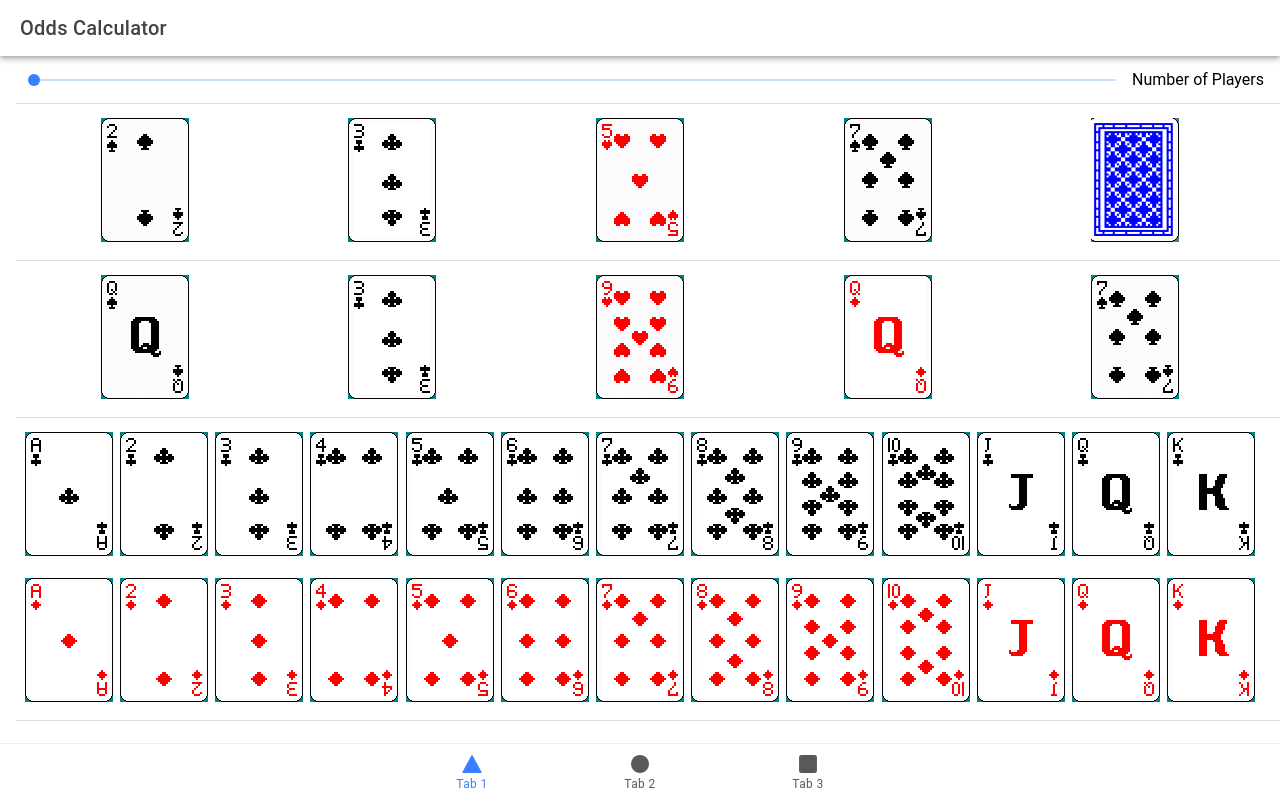
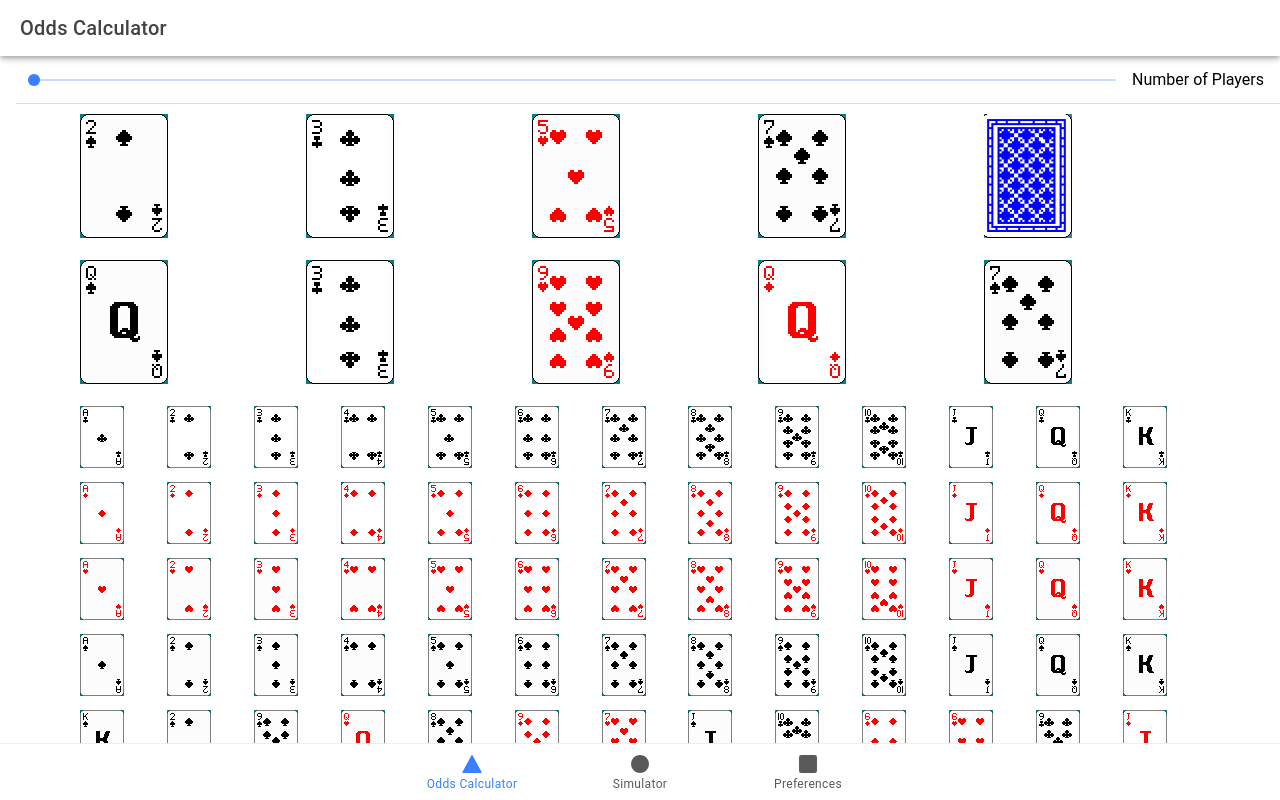
Before and after one commit to AdrianoAugustoFreire/two-to-seven-draw-poker, a React (Vite) app: page /tab1 in a window 1280 px wide. Built offline with nearby package versions, Linux system fonts and the light colour scheme.

Commit message:
full deck, render, shuffled deck tabs named

```diff
--- a/src/App.tsx
+++ b/src/App.tsx
@@ -57,15 +57,15 @@ const App: React.FC = () => (
         <IonTabBar slot="bottom">
           <IonTabButton tab="tab1" href="/tab1">
             <IonIcon aria-hidden="true" icon={triangle} />
-            <IonLabel>Tab 1</IonLabel>
+            <IonLabel>Odds Calculator</IonLabel>
           </IonTabButton>
           <IonTabButton tab="tab2" href="/tab2">
             <IonIcon aria-hidden="true" icon={ellipse} />
-            <IonLabel>Tab 2</IonLabel>
+            <IonLabel>Simulator</IonLabel>
           </IonTabButton>
           <IonTabButton tab="tab3" href="/tab3">
             <IonIcon aria-hidden="true" icon={square} />
-            <IonLabel>Tab 3</IonLabel>
+            <IonLabel>Preferences</IonLabel>
           </IonTabButton>
         </IonTabBar>
       </IonTabs>
--- a/src/components/Deck.tsx
+++ b/src/components/Deck.tsx
@@ -1,9 +1,11 @@
-import { IonCol, IonGrid, IonRow, IonContent, IonItem } from '@ionic/react';
+import { IonCol, IonGrid, IonRow, IonItem } from '@ionic/react';
 
 import DeckTypes from './DeckTypes';
 import PlayingCard from './PlayingCard';
-import Suits from './Suits';
 
+interface ContainerProps {
+	display: string;
+}
 export interface Deck {
 	cards: [];
 	deckType: DeckTypes;
@@ -14,10 +16,32 @@ export interface Card {
 	value: string
 }
 
-export function getFullDeck(): Card[] {
+const Deck: React.FC<ContainerProps> = ({ display }) => {
+	if (display === 'full') {
+		return (<>{fullDeck()}</>)
+	} else {
+		return (<>{getShuffledDeck()}</>)
+	}
+};
+
+export function fullDeck(): React.ReactNode {
+
+	const fullDeck = getCardsOfFullDeck();
+
+	return renderDeck(fullDeck);
+}
+
+export function getShuffledDeck(): React.ReactNode {
+
+	const shuffledCards = shuffleArray(getCardsOfFullDeck());
+
+	return renderDeck(shuffledCards);
+}
+
+export function getCardsOfFullDeck(): Card[] {
   	const values: string[] = ["1", "2", "3", "4", "5", "6", "7", "8", "9", "10", "11", "12", "13"];
 	const deck: Card[] = [];
-	for (var s = 0; s <= 4; s++) {
+	for (var s = 0; s < 4; s++) {
 		for (const value of values) {
 			deck.push({ suit: s, value });
 		}
@@ -34,30 +58,37 @@ export function shuffleArray<T>(array: T[]): T[] {
   return shuffledArray;
 }
 
-export function fullDeck() {
-	<IonItem>
-		<IonGrid fixed={true}>
-			<IonRow>
-				{
-					getFullDeck().map( card =>
-						<IonCol><PlayingCard suit={card.suit} value={card.value} open={true}></PlayingCard></IonCol>
-				)}
-			</IonRow>
-		</IonGrid>
-	</IonItem>
-}
-
-export function shuffledDeck() {
-	<IonItem>
-		<IonGrid fixed={true}>
-			<IonRow>
-				{
-					shuffleArray(getFullDeck()).map( card =>
-						<IonCol><PlayingCard suit={card.suit} value={card.value} open={true}></PlayingCard></IonCol>
-				)}
-			</IonRow>
-		</IonGrid>
-	</IonItem>
+function renderDeck(cardsToRender: Card[]): React.ReactNode {
+	return  <>
+		<IonRow className='deck'>
+			{cardsToRender.slice(0, 13).map( card =>
+				<IonCol>
+					<PlayingCard suit={card.suit} value={card.value} open={true} width={44} height={62}></PlayingCard>
+				</IonCol>
+			)}
+		</IonRow>
+		<IonRow className='deck'>
+			{cardsToRender.slice(13, 26).map(card =>
+				<IonCol>
+					<PlayingCard suit={card.suit} value={card.value} open={true} width={44} height={62}></PlayingCard>
+				</IonCol>
+			)}
+		</IonRow>
+		<IonRow className='deck'>
+			{cardsToRender.slice(26, 39).map(card =>
+				<IonCol>
+					<PlayingCard suit={card.suit} value={card.value} open={true} width={44} height={62}></PlayingCard>
+				</IonCol>
+			)}
+		</IonRow>
+		<IonRow className='deck'>
+			{cardsToRender.slice(39, 52).map(card =>
+				<IonCol>
+					<PlayingCard suit={card.suit} value={card.value} open={true} width={44} height={62}></PlayingCard>
+				</IonCol>
+			)}
+		</IonRow>
+	</>
 }
 
 export default Deck;
--- a/src/components/PlayingCard.tsx
+++ b/src/components/PlayingCard.tsx
@@ -5,18 +5,17 @@ interface ContainerProps {
 	suit: Suits;
 	value: string;
 	open: boolean;
+	width: number;
+	height: number;
 }
 
-const PlayingCard: React.FC<ContainerProps> = ({ suit, value, open }) => {
-	var imageName = 'assets/imgs/card-back-blue.png'
+const PlayingCard: React.FC<ContainerProps> = ({ suit, value, open, width, height}) => {
+	var imageName = 'assets/imgs/card-back-blue.png';
 	if (open) {
 		imageName = 'assets/imgs/' + suit + '-' + value + '.png'
 	}
-	return (
-		<div className="container">
-			<img width={88} height={124} src={imageName}></img>
-		</div>
-	);
+
+	return (<img width={width} height={height} src={imageName}></img>);
 };
 
 export default PlayingCard;
--- a/src/components/PlayingCardSelector.tsx
+++ b/src/components/PlayingCardSelector.tsx
@@ -4,14 +4,15 @@ import Suits from './Suits';
 interface ContainerProps {
 	suit: Suits;
 	value: string;
+	size: string;
 }
 
-const PlayingCardSelector: React.FC<ContainerProps> = ({ suit, value }) => {
+const PlayingCardSelector: React.FC<ContainerProps> = ({ suit, value, size }) => {
 
 	let	imageName = 'assets/imgs/' + suit + '-' + value + '.png'
 	return (
 		<div className="container">
-			<img width={44} height={62} src={imageName}></img>
+			<img width={size == 'small' ? 22 : 44} height={size == 'small' ? 31: 62} src={imageName}></img>
 		</div>
 	);
 };
--- a/src/pages/Tab1.css
+++ b/src/pages/Tab1.css
@@ -1,10 +1,19 @@
 ion-grid {
+	/* min-height: 146px; */
+}
+
+ion-row {
+}
+
+.cards {
 	min-height: 146px;
 }
 
-ion-row {
-	min-height: 146px;
+.deck {
+	min-height: 73;
 }
+
+
 
 /* ion-row.chooser {
 	min-height: 73px;
--- a/src/pages/Tab1.tsx
+++ b/src/pages/Tab1.tsx
@@ -7,13 +7,7 @@ import Suits from '../components/Suits';
 
 import './Tab1.css';
 import { useState } from 'react';
-
-export interface Deck {
-  Cards: []
-}
-export interface Player {
-  Deck: Deck
-}
+import Deck, { fullDeck } from '../components/Deck';
 
 // const [ players, setPlayers ] = useState<Player[]> ([])
 
@@ -36,64 +30,27 @@ const Tab1: React.FC = () => {
             {/* onIonChange={({ detail }) => console.log('ionChange emitted value: ' + detail.value)} */}
           </IonRange>
         </IonItem>
-          <IonItem>
         <IonGrid fixed={true}>
-              <IonRow>
-                <IonCol><PlayingCard suit={Suits.spades} value={'2'} open={true}></PlayingCard></IonCol>
-                <IonCol><PlayingCard suit={Suits.clubs} value={'3'} open={true}></PlayingCard></IonCol>
-                <IonCol><PlayingCard suit={Suits.hearts} value={'5'} open={true}></PlayingCard></IonCol>
-                <IonCol><PlayingCard suit={Suits.spades} value={'7'} open={true}></PlayingCard></IonCol>
-                <IonCol><PlayingCard suit={Suits.diamonds} value={'4'} open={false}></PlayingCard></IonCol>
+          <IonRow className='cards'>
+            <IonCol><PlayingCard suit={Suits.spades} value={'2'} open={true} width={88} height={124}></PlayingCard></IonCol>
+            <IonCol><PlayingCard suit={Suits.clubs} value={'3'} open={true} width={88} height={124}></PlayingCard></IonCol>
+            <IonCol><PlayingCard suit={Suits.hearts} value={'5'} open={true} width={88} height={124}></PlayingCard></IonCol>
+            <IonCol><PlayingCard suit={Suits.spades} value={'7'} open={true} width={88} height={124}></PlayingCard></IonCol>
+            <IonCol><PlayingCard suit={Suits.diamonds} value={'4'} open={false} width={88} height={124}></PlayingCard></IonCol>
           </IonRow>
+          <IonRow className='cards'>
+            <IonCol><PlayingCard suit={Suits.spades} value={'12'} open={true} width={88} height={124}></PlayingCard></IonCol>
+            <IonCol><PlayingCard suit={Suits.clubs} value={'3'} open={true} width={88} height={124}></PlayingCard></IonCol>
+            <IonCol><PlayingCard suit={Suits.hearts} value={'9'} open={true} width={88} height={124}></PlayingCard></IonCol>
+            <IonCol><PlayingCard suit={Suits.diamonds} value={'12'} open={true} width={88} height={124}></PlayingCard></IonCol>
+            <IonCol><PlayingCard suit={Suits.spades} value={'7'} open={true} width={88} height={124}></PlayingCard></IonCol>
+          </IonRow>
+          <Deck display={'full'}></Deck>
+          <Deck display={'shuffled'}></Deck>
         </IonGrid>
-          </IonItem>
-          <IonItem>
-            <IonGrid fixed={true}>
-              <IonRow>
-                <IonCol><PlayingCard suit={Suits.spades} value={'12'} open={true}></PlayingCard></IonCol>
-                <IonCol><PlayingCard suit={Suits.clubs} value={'3'} open={true}></PlayingCard></IonCol>
-                <IonCol><PlayingCard suit={Suits.hearts} value={'9'} open={true}></PlayingCard></IonCol>
-                <IonCol><PlayingCard suit={Suits.diamonds} value={'12'} open={true}></PlayingCard></IonCol>
-                <IonCol><PlayingCard suit={Suits.spades} value={'7'} open={true}></PlayingCard></IonCol>
-              </IonRow>
-            </IonGrid>
-          </IonItem>
-
-          <IonItem>
-            <IonGrid fixed={true}>
-              <IonRow class='chooser'>
-                <IonCol><PlayingCard suit={Suits.clubs} value={'1'} open={true}></PlayingCard></IonCol>
-                <IonCol><PlayingCard suit={Suits.clubs} value={'2'} open={true}></PlayingCard></IonCol>
-                <IonCol><PlayingCard suit={Suits.clubs} value={'3'} open={true}></PlayingCard></IonCol>
-                <IonCol><PlayingCard suit={Suits.clubs} value={'4'} open={true}></PlayingCard></IonCol>
-                <IonCol><PlayingCard suit={Suits.clubs} value={'5'} open={true}></PlayingCard></IonCol>
-                <IonCol><PlayingCard suit={Suits.clubs} value={'6'} open={true}></PlayingCard></IonCol>
-                <IonCol><PlayingCard suit={Suits.clubs} value={'7'} open={true}></PlayingCard></IonCol>
-                <IonCol><PlayingCard suit={Suits.clubs} value={'8'} open={true}></PlayingCard></IonCol>
-                <IonCol><PlayingCard suit={Suits.clubs} value={'9'} open={true}></PlayingCard></IonCol>
-                <IonCol><PlayingCard suit={Suits.clubs} value={'10'} open={true}></PlayingCard></IonCol>
-                <IonCol><PlayingCard suit={Suits.clubs} value={'11'} open={true}></PlayingCard></IonCol>
-                <IonCol><PlayingCard suit={Suits.clubs} value={'12'} open={true}></PlayingCard></IonCol>
-                <IonCol><PlayingCard suit={Suits.clubs} value={'13'} open={true}></PlayingCard></IonCol>
-              </IonRow>
-              <IonRow class='chooser'>
-                <IonCol><PlayingCard suit={Suits.diamonds} value={'1'} open={true}></PlayingCard></IonCol>
-                <IonCol><PlayingCard suit={Suits.diamonds} value={'2'} open={true}></PlayingCard></IonCol>
-                <IonCol><PlayingCard suit={Suits.diamonds} value={'3'} open={true}></PlayingCard></IonCol>
-                <IonCol><PlayingCard suit={Suits.diamonds} value={'4'} open={true}></PlayingCard></IonCol>
-                <IonCol><PlayingCard suit={Suits.diamonds} value={'5'} open={true}></PlayingCard></IonCol>
-                <IonCol><PlayingCard suit={Suits.diamonds} value={'6'} open={true}></PlayingCard></IonCol>
-                <IonCol><PlayingCard suit={Suits.diamonds} value={'7'} open={true}></PlayingCard></IonCol>
-                <IonCol><PlayingCard suit={Suits.diamonds} value={'8'} open={true}></PlayingCard></IonCol>
-                <IonCol><PlayingCard suit={Suits.diamonds} value={'9'} open={true}></PlayingCard></IonCol>
-                <IonCol><PlayingCard suit={Suits.diamonds} value={'10'} open={true}></PlayingCard></IonCol>
-                <IonCol><PlayingCard suit={Suits.diamonds} value={'11'} open={true}></PlayingCard></IonCol>
-                <IonCol><PlayingCard suit={Suits.diamonds} value={'12'} open={true}></PlayingCard></IonCol>
-                <IonCol><PlayingCard suit={Suits.diamonds} value={'13'} open={true}></PlayingCard></IonCol>
-              </IonRow>
-            </IonGrid>
-          </IonItem>
-
+        {/* <IonItem>
+          <Deck state={'shuffled'}></Deck>
+        </IonItem> */}
       </IonContent>
     </IonPage>
   );
```
Lines whose indentation alone changed are shown as unchanged.
